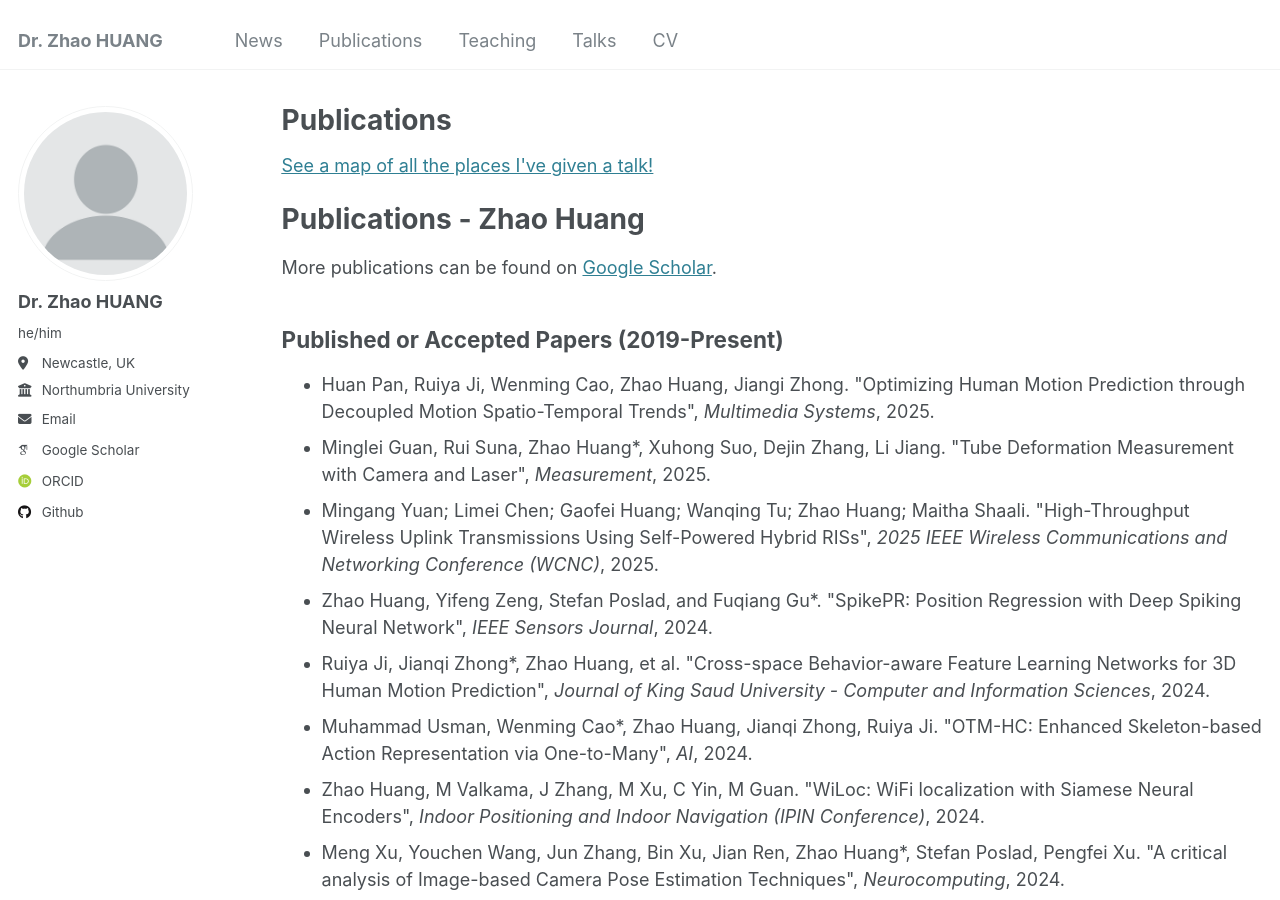
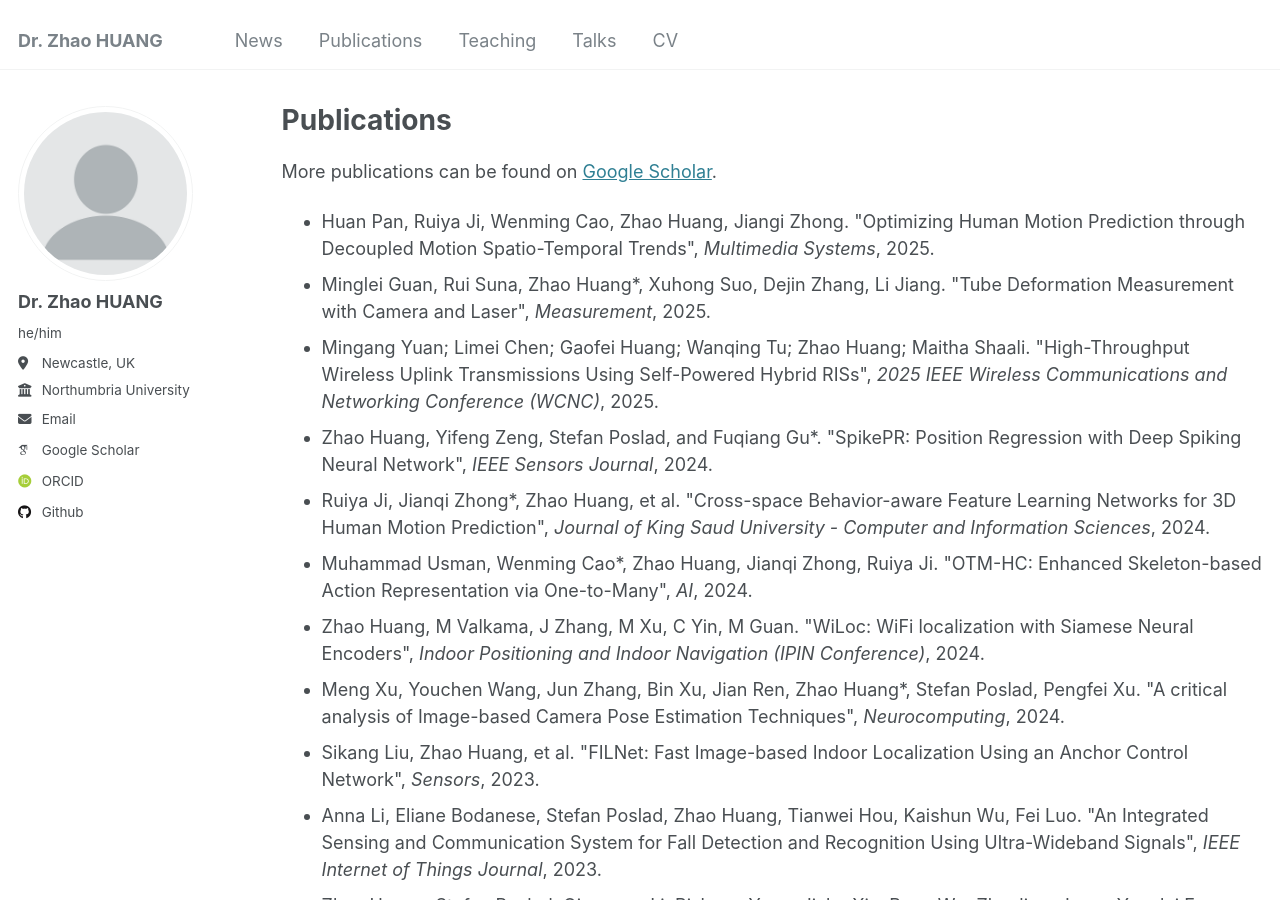
Before and after one commit to ZZ2020zz/ZZ2020zz.github.io, a Jekyll site: the page built from _pages/publications.html, in a window 1280 px wide and 900 px high. Built offline with Jekyll 4.4.1, drawn with Linux system fonts in a browser that asks for light colours; some web fonts are replaced.

Commit message:
Update publications.html

```diff
--- a/_pages/publications.html
+++ b/_pages/publications.html
@@ -9,18 +9,17 @@ author_profile: true
 <head>
     <meta charset="UTF-8">
     <meta name="viewport" content="width=device-width, initial-scale=1.0">
-    <title>Publications - Zhao Huang</title>
-  <p style="text-decoration:underline;"><a href="/talkmap.html">See a map of all the places I've given a talk!</a></p>
+    <title>Publications</title>
+  <p style="text-decoration:underline;"></p>
 </head>
 <body>
     <header>
-        <h1>Publications - Zhao Huang</h1>
-        <p>More publications can be found on <a href="#">Google Scholar</a>.</p>
+        <p>More publications can be found on <a href="https://scholar.google.com/citations?user=f4Lg8AEAAAAJ&hl=en">Google Scholar</a>.</p>
     </header>
 
     <main>
         <section>
-            <h2>Published or Accepted Papers (2019-Present)</h2>
+
             <ul>
                 <li>Huan Pan, Ruiya Ji, Wenming Cao, Zhao Huang, Jiangi Zhong. "Optimizing Human Motion Prediction through Decoupled Motion Spatio-Temporal Trends", <em>Multimedia Systems</em>, 2025.</li>
                 <li>Minglei Guan, Rui Suna, Zhao Huang*, Xuhong Suo, Dejin Zhang, Li Jiang. "Tube Deformation Measurement with Camera and Laser", <em>Measurement</em>, 2025.</li>
```
